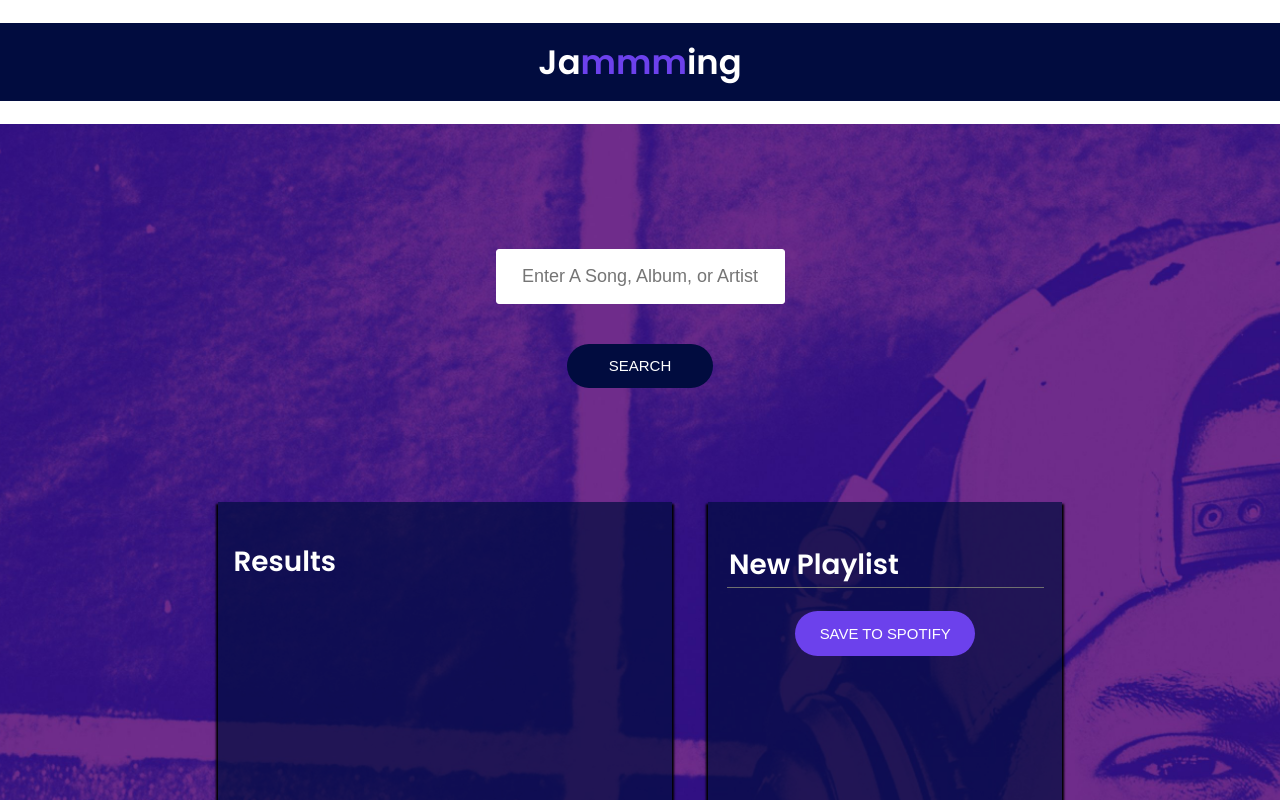
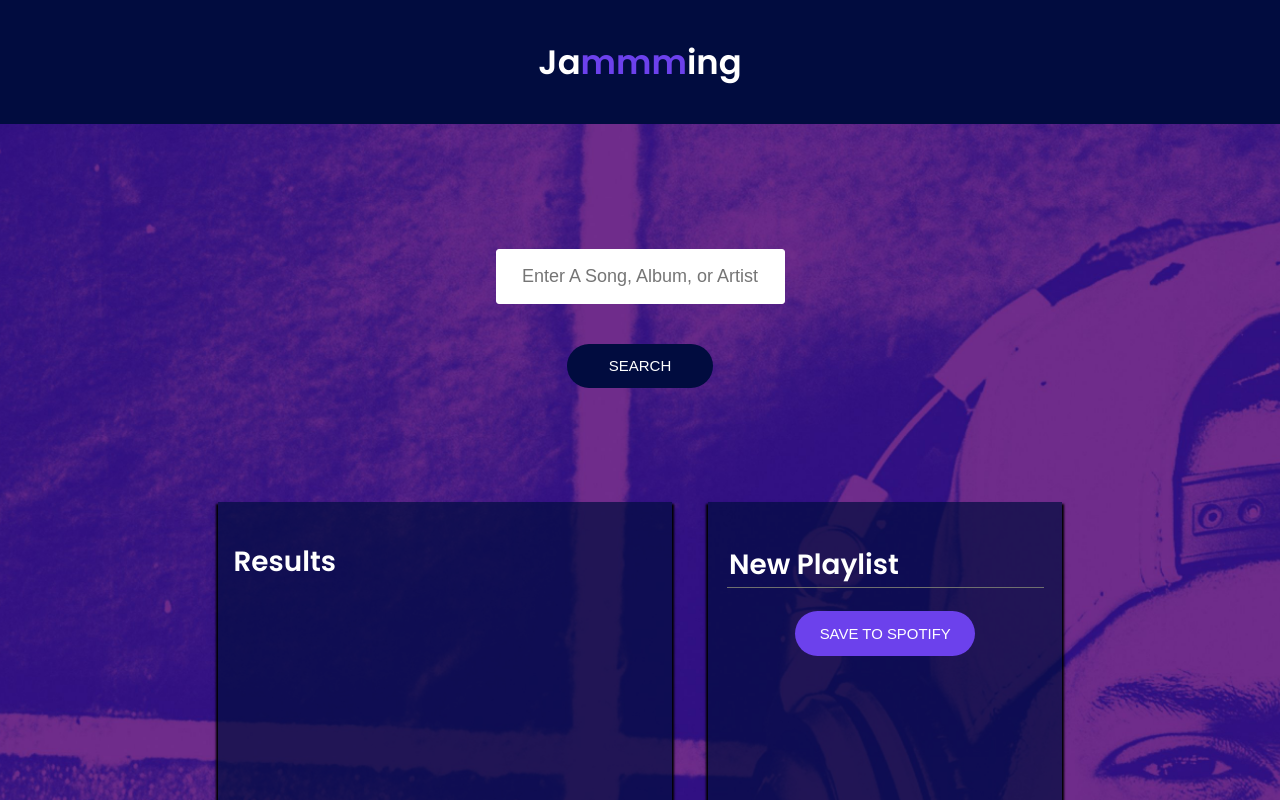
Before and after one commit to Izaiah-M/Music-App, a React (Create React App) app: page / in a window 1280 px wide. Shown: the top 800 px of the page. Built offline with nearby package versions, Linux system fonts and the light colour scheme.

Commit message:
Fixed styling

```diff
--- a/src/Components/App/App.css
+++ b/src/Components/App/App.css
@@ -2,6 +2,7 @@ body,
 html,
 #root {
   height: 100%;
+  background-color: #010c3f;
 }
 
 html {
--- a/src/Components/App/App.js
+++ b/src/Components/App/App.js
@@ -10,7 +10,7 @@ export class App extends React.Component {
     super(props);
     this.state = {
       SearchResults: [],
-      playlistName: "Mine",
+      playlistName: "My Playlist",
       playlistTracks: [],
     };
     this.addTrack = this.addTrack.bind(this);
```
